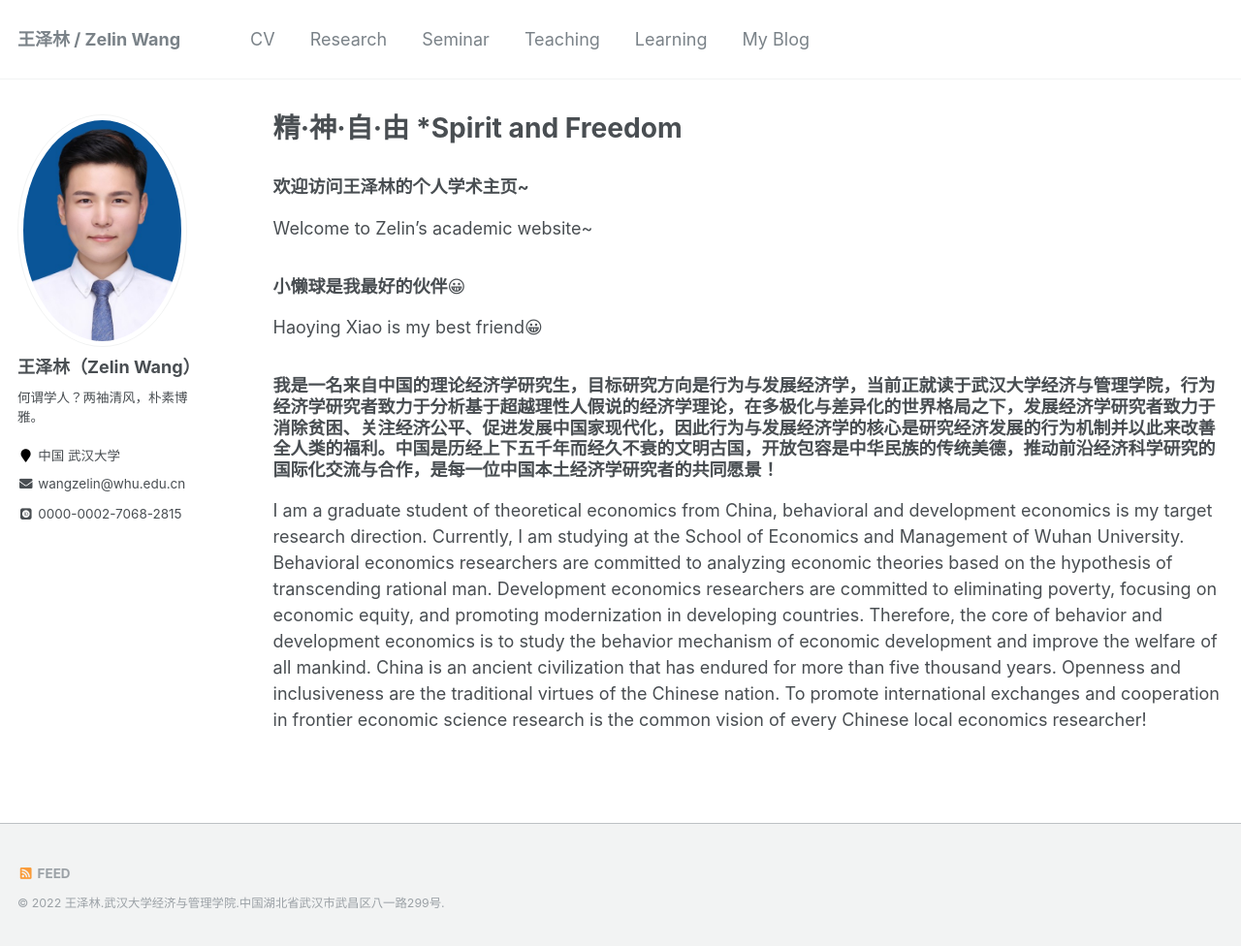
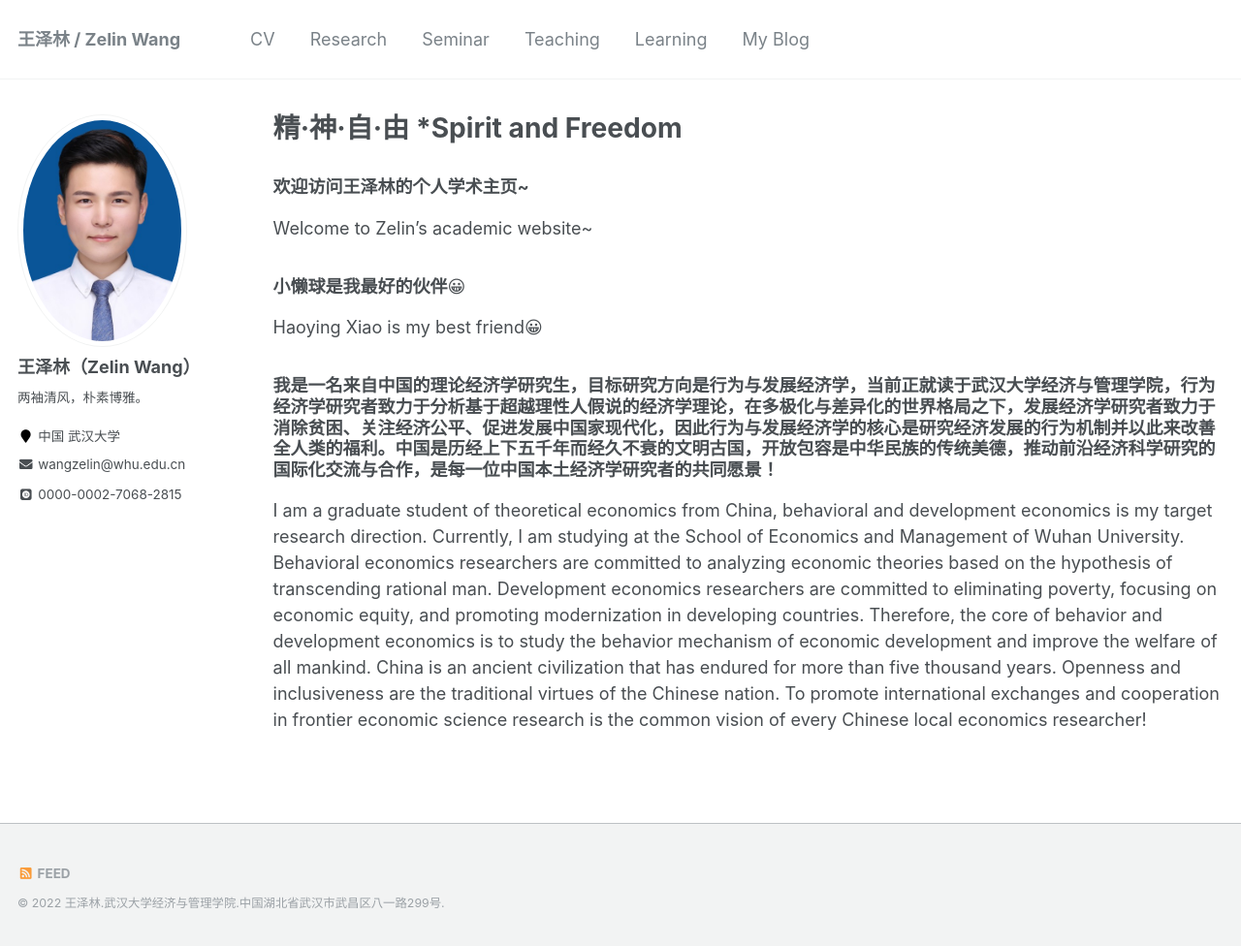
Before and after one commit to ColinWangZelin/colinwangzelin.github.io, a Jekyll site: the page built from index.md, in a window 1280 px wide and 978 px high. Shown: the whole window at 97% size. Built offline with Jekyll 4.4.1, drawn with Linux system fonts in a browser that asks for light colours; some web fonts are replaced; some of the changed lines change nothing that is shown.

Commit message:
Update _config.yml

```diff
--- a/_config.yml
+++ b/_config.yml
@@ -82,7 +82,8 @@
 author:
   name             : "王泽林（Zelin Wang）"
   avatar           : "wangzelin.png"
-  bio              : "何谓学人？两袖清风，朴素博雅。"
+  bio              : "何谓学人？"
+  bio              : "两袖清风，朴素博雅。"
   location         : "中国 武汉大学"
   employer         :
   pubmed           :
```
